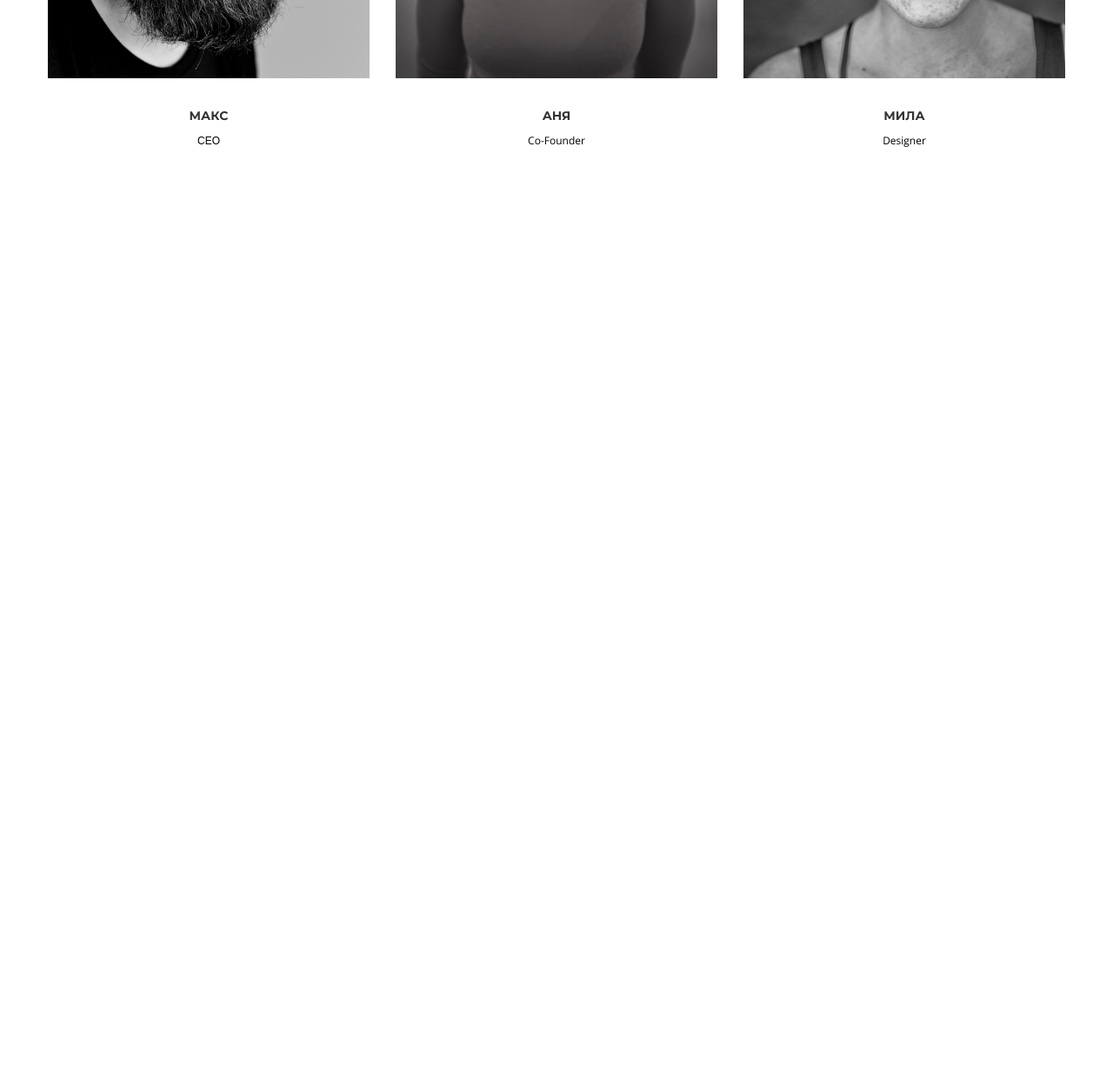
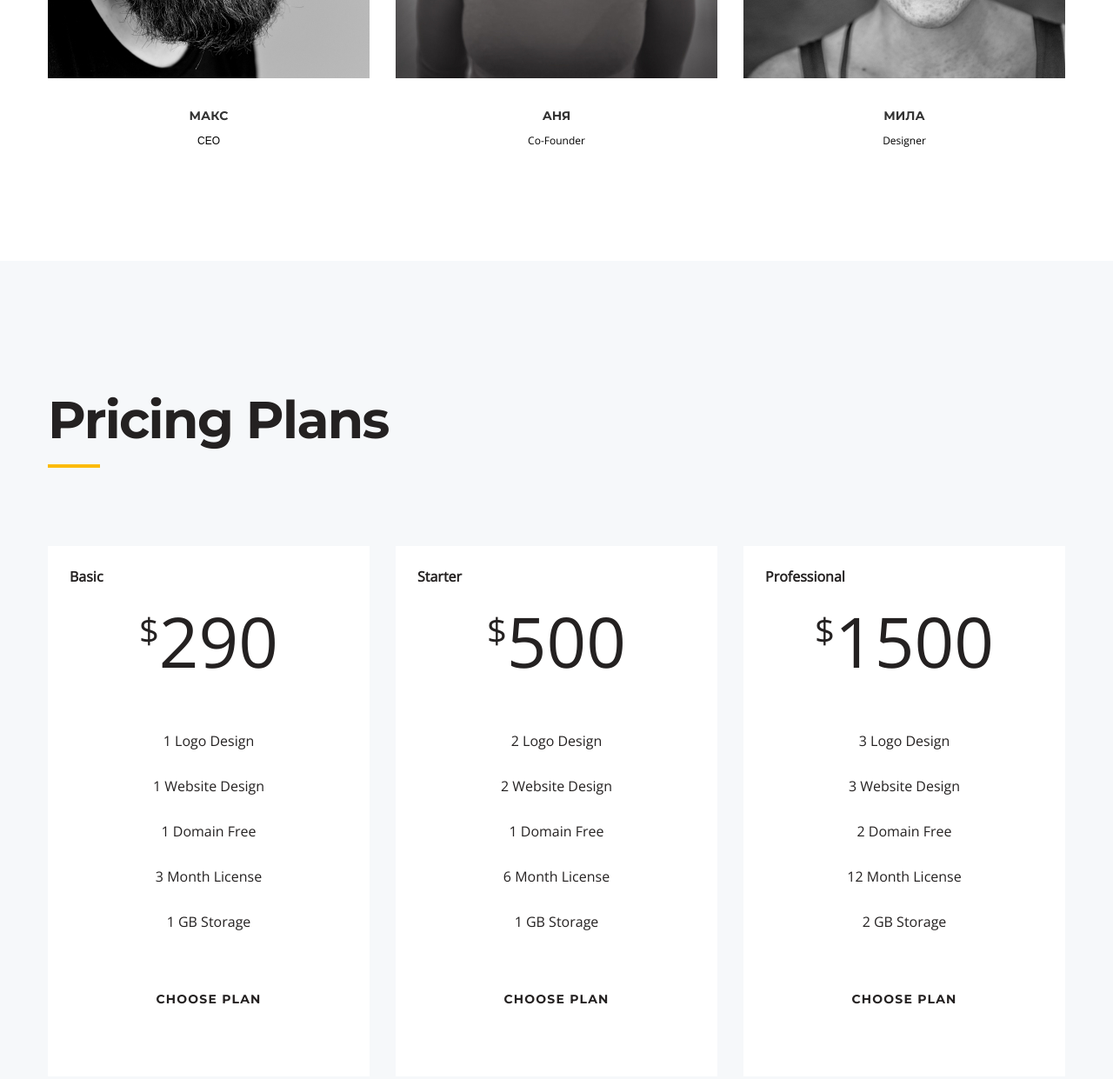
Before and after one commit to webdev-alexey/project_om, a plain HTML site: page index.html in a window 1280 px wide. Shown: the part 7002-8243 px from the top of the page at 87% size. Before the commit the page ends 7302 px from the top, so only its background shows below. Drawn offline with nearby package versions, Linux system fonts and the light colour scheme.

Commit message:
секция pricing

```diff
--- a/css/style.css
+++ b/css/style.css
@@ -559,3 +559,61 @@ body {
   font-size: 12px;
   line-height: 16px;
 }
+
+.pricing {
+  background-color: #f6f8fa;
+  padding: 145px 0 160px;
+}
+
+.pricing__title {
+  margin-bottom: 90px;
+}
+
+.pricing__items {
+  display: flex;
+  justify-content: space-between;
+}
+
+ul.pricing__item {
+  background-color: #fff;
+  text-align: center;
+  padding: 24px 25px 50px;
+  width: 370px;
+}
+
+.pricing__item li {
+  font-weight: 300;
+  font-size: 16px;
+  line-height: 22px;
+  color: #242121;
+  margin-bottom: 30px;
+}
+
+.pricing__item .pricing__item-name {
+  text-align: left;
+  font-weight: 700;
+  margin-bottom: 8px;
+}
+
+.pricing__item .pricing__item-num {
+  font-size: 80px;
+  line-height: 109px;
+  margin-bottom: 50px;
+}
+
+.pricing__item-num sup {
+  font-size: 40px;
+  line-height: 54px;
+}
+
+.pricing__item-link {
+  margin-top: 70px;
+  display: block;
+  font-family: "Montserrat", sans-serif;
+  font-weight: 700;
+  font-size: 14px;
+  line-height: 17px;
+  letter-spacing: 1.2px;
+  text-transform: uppercase;
+  color: #242121;
+}
--- a/index.html
+++ b/index.html
@@ -378,6 +378,44 @@
       </div>
     </section>
 
+    <section class="pricing">
+      <div class="container">
+        <h2 class="title pricing__title">Pricing Plans</h2>
+        <div class="pricing__items">
+          <ul class="pricing__item">
+            <li class="pricing__item-name">Basic</li>
+            <li class="pricing__item-num"><sup>$</sup>290</li>
+            <li>1 Logo Design</li>
+            <li>1 Website Design</li>
+            <li>1 Domain Free</li>
+            <li>3 Month License</li>
+            <li>1 GB Storage</li>
+            <li><a href="#" class="pricing__item-link">CHOOSE PLAN</a></li>
+          </ul>
+          <ul class="pricing__item">
+            <li class="pricing__item-name">Starter</li>
+            <li class="pricing__item-num"><sup>$</sup>500</li>
+            <li>2 Logo Design</li>
+            <li>2 Website Design</li>
+            <li>1 Domain Free</li>
+            <li>6 Month License</li>
+            <li>1 GB Storage</li>
+            <li><a href="#" class="pricing__item-link">CHOOSE PLAN</a></li>
+          </ul>
+          <ul class="pricing__item">
+            <li class="pricing__item-name">Professional</li>
+            <li class="pricing__item-num"><sup>$</sup>1500</li>
+            <li>3 Logo Design</li>
+            <li>3 Website Design</li>
+            <li>2 Domain Free</li>
+            <li>12 Month License</li>
+            <li>2 GB Storage</li>
+            <li><a href="#" class="pricing__item-link">CHOOSE PLAN</a></li>
+          </ul>
+        </div>
+      </div>
+    </section>
+
     <script src="https://ajax.googleapis.com/ajax/libs/jquery/3.6.0/jquery.min.js"></script>
     <script src="libs/mixitup.min.js"></script>
     <script src="libs/jquery.fancybox.min.js"></script>
```
